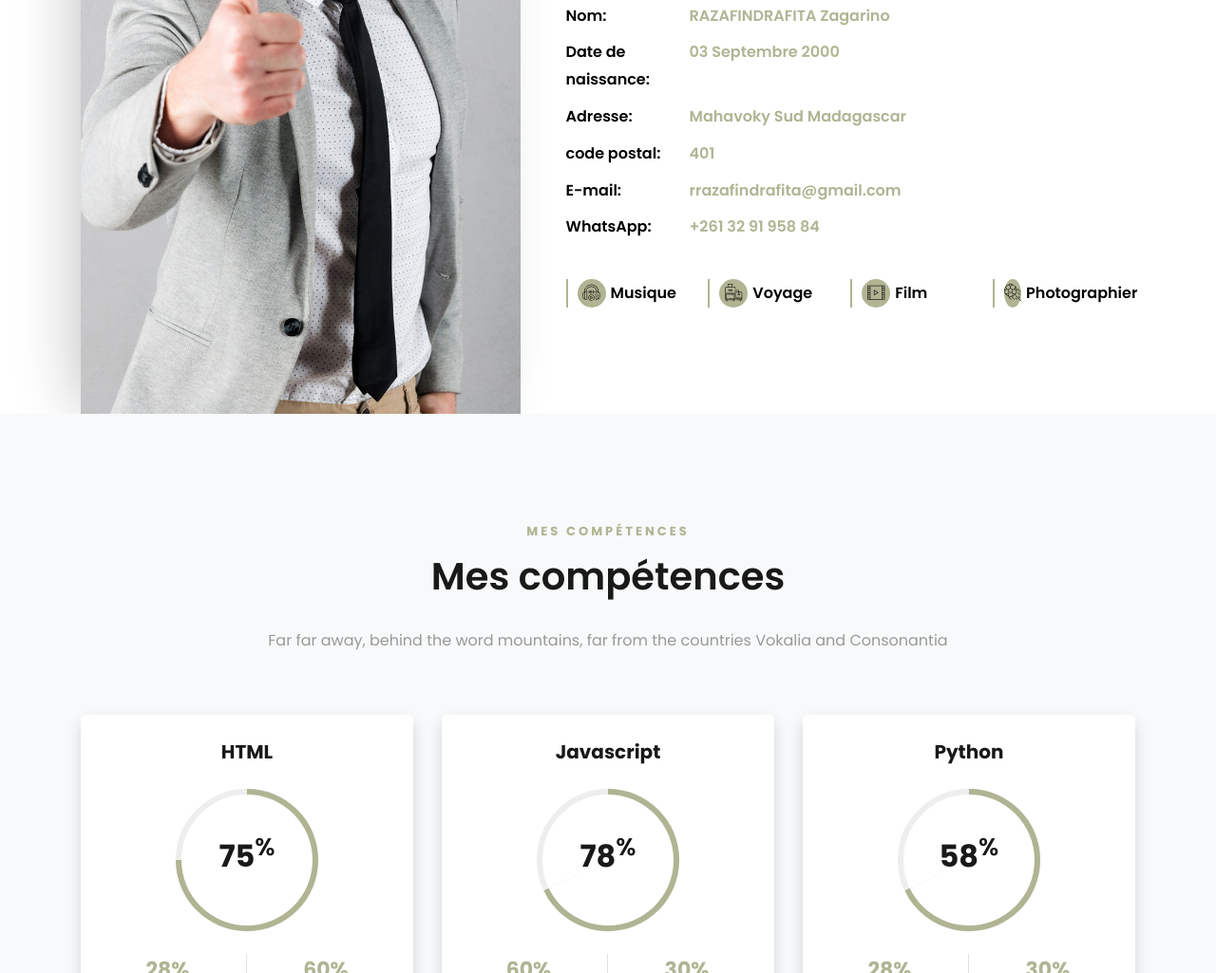
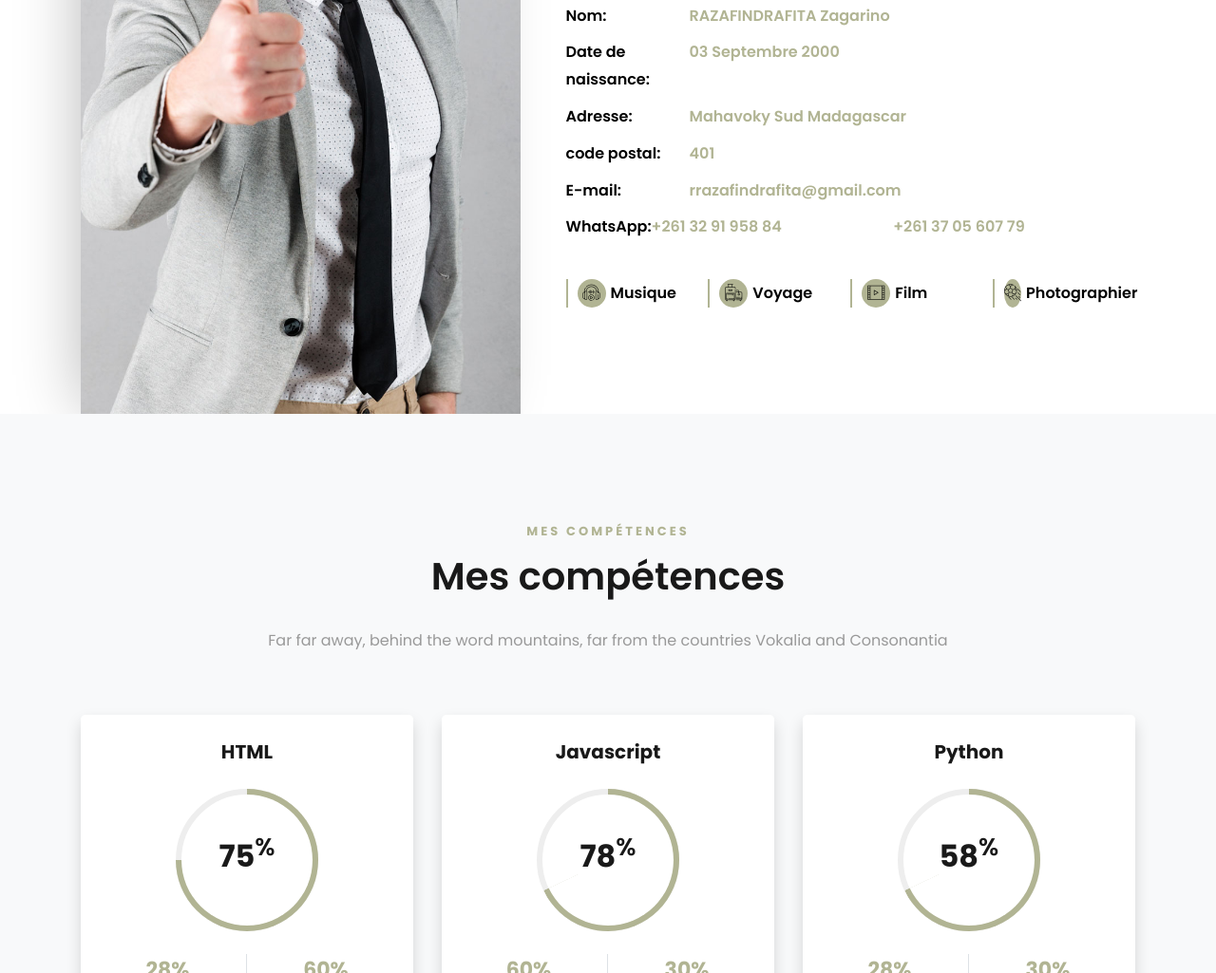
Before and after one commit to zagarino0/PORTOFOLIO, a plain HTML site: page index.html in a window 1280 px wide. Shown: the part 1296-2321 px from the top of the page at 95% size. Drawn offline with Linux system fonts and the light colour scheme; some packages are replaced by stand-ins of ours; no server answers; files whose address does not match are found by name.

Commit message:
chancgement general

```diff
--- a/index.html
+++ b/index.html
@@ -148,7 +148,8 @@
 									<li class="d-flex"><span>Adresse:</span> <span>Mahavoky Sud Madagascar</span></li>
 									<li class="d-flex"><span>code postal:</span> <span>401</span></li>
 									<li class="d-flex"><span>E-mail:</span> <span>rrazafindrafita@gmail.com</span></li>
-									<li class="d-flex"><span>WhatsApp: </span> <span>+261 32 91 958 84</span></li>
+									<li class="d-flex"><span>WhatsApp: </span> <span>+261 32 91 958 84</span>
+																				<span>+261 37 05 607 79</span>							</li>
 								</ul>
 							</div>
 							<div class="col-md-12">
```
